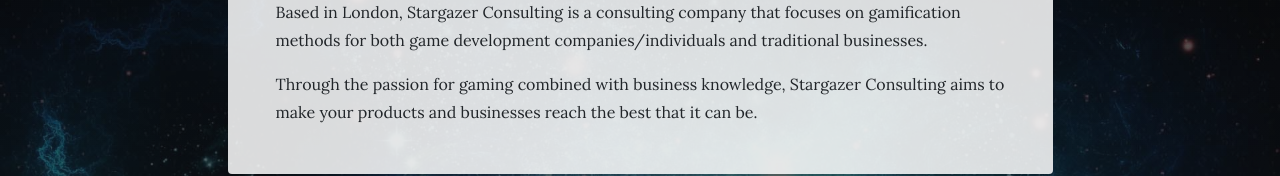
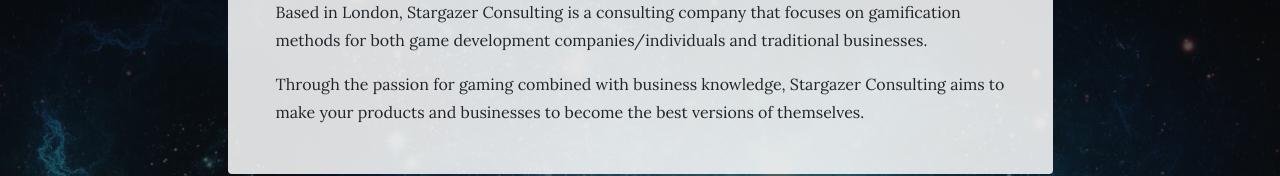
Before and after one commit to stargazeruk/stargazerconsulting.co.uk, a website: page about.html in a window 1280 px wide. Shown: the part 868-1044 px from the top of the page. Drawn offline with Linux system fonts and the light colour scheme.

Commit message:
Update About

```diff
--- a/about.html
+++ b/about.html
@@ -69,7 +69,7 @@
                 <span class="section-heading-lower">About THE COMPANY</span>
               </h2>
               <p>Based in London, Stargazer Consulting is a consulting company that focuses on gamification methods for both game development companies/individuals and traditional businesses.</p>
-              <p class="mb-0">Through the passion for gaming combined with business knowledge, Stargazer Consulting aims to make your products and businesses reach the best that it can be.</p>
+              <p class="mb-0">Through the passion for gaming combined with business knowledge, Stargazer Consulting aims to make your products and businesses to become the best versions of themselves.</p>
             </div>
           </div>
         </div>
```
